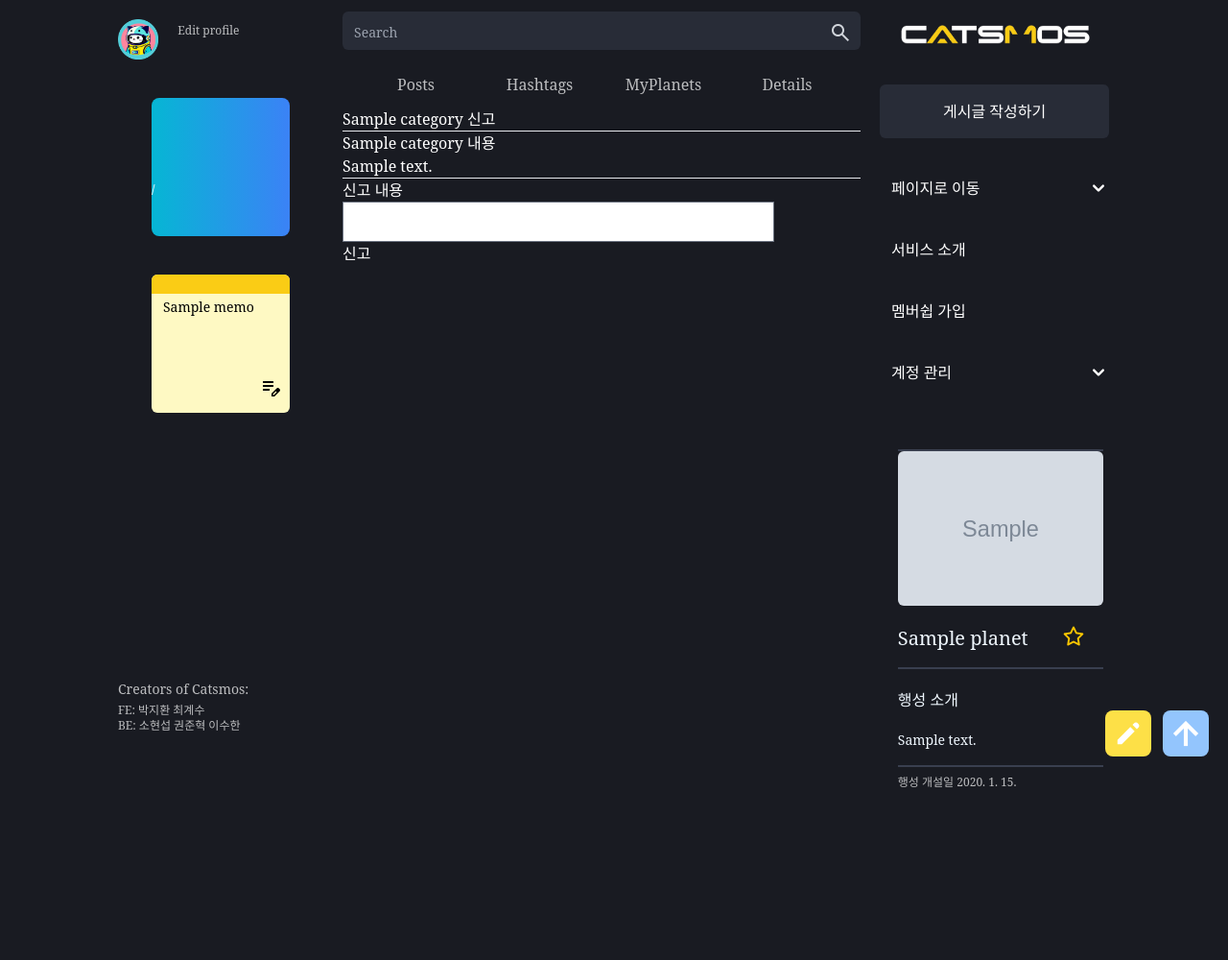
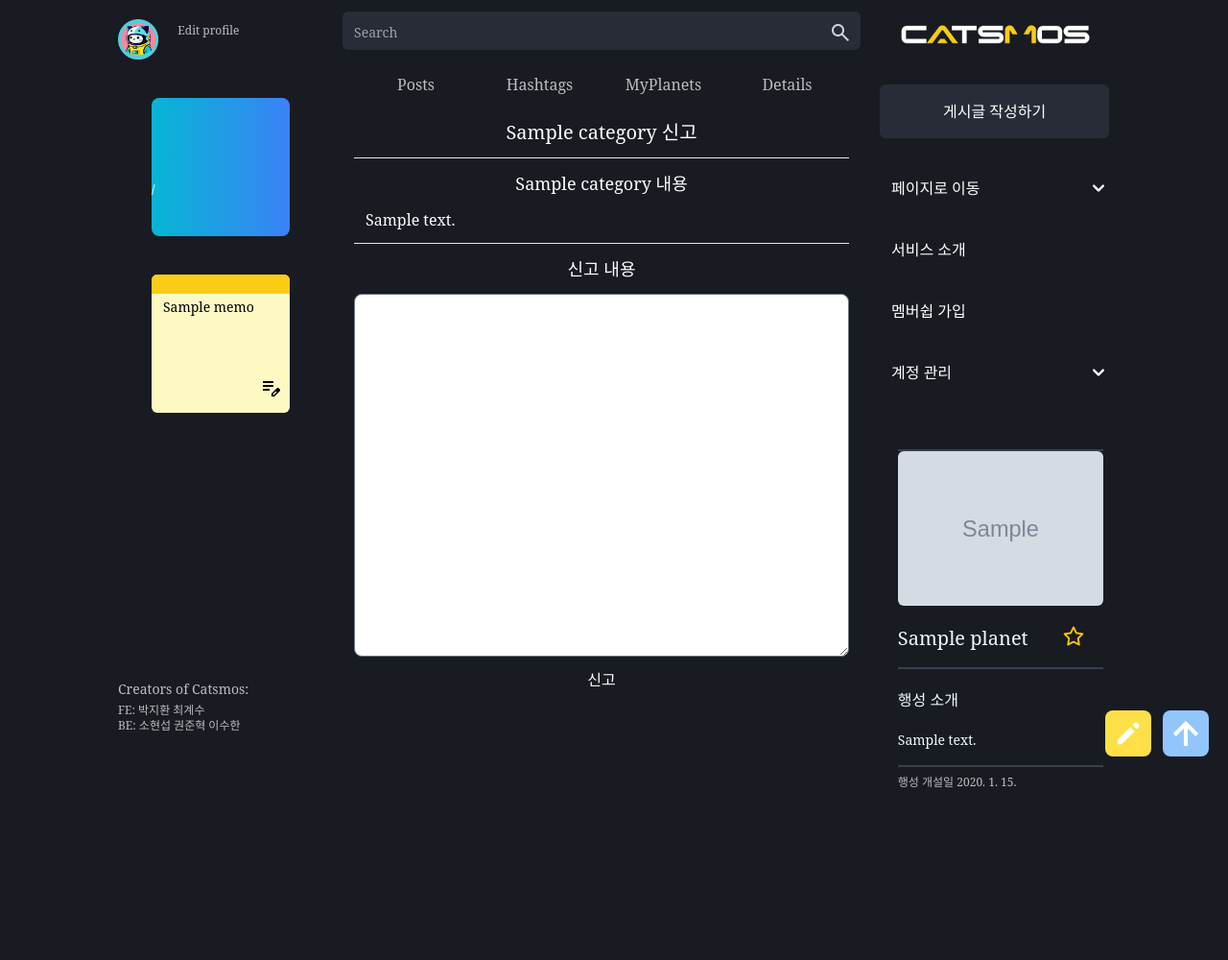
Before and after one commit to kwonjh0825/KDT_FinalProject, a Django app: template app_planets/templates/planets/report.html in a window 1280 px wide. Shown: the whole page at 96% size. Run offline with Django 3.2, Linux system fonts and the light colour scheme; the template is opened without the code that fills it: most values are stand-ins (such as "Sample title", 1, 10 or a date in 2020); grey boxes marked "Sample" are stand-in pictures; one stand-in notice (Sample message) is shown; form fields are guessed from the names that the template uses; some libraries are stand-ins or nearby versions; some web fonts are replaced.

Commit message:
edit html

```diff
--- a/app_planets/templates/planets/report.html
+++ b/app_planets/templates/planets/report.html
@@ -8,19 +8,20 @@
 
 {% block content %}
   <!-- 신고 -->
-  <form action="{% url 'planets:report' planet.name category pk %}" method="POST">
+  <form action="{% url 'planets:report' planet.name category pk %}" method="POST" class="m-3">
     {% csrf_token %}
-    <h3>{{category}} 신고</h3>
+    <p class="text-xl text-center mb-3">{{category}} 신고</p>
     <hr>
-    <div>
+    <div class="mt-3">
+      <p class="text-lg text-center">{{category}} 내용</p>
 
-      <h4>{{category}} 내용</h4>
-      <p>{{reported.content}}</p>
+      <div class="m-3">{{reported.content}}</div>
       <hr>
-
-      <h4>신고 내용</h4>
-      <input type="text" name="report_content" style="width: 450px">
     </div>
-    <input type="submit" value="신고">
+    <div class="grid">
+      <p class="text-center m-3 text-lg">신고 내용</p>
+      <textarea type="text" rows="15" name="report_content" class="text-[#bcbdbf] rounded-lg"></textarea>
+      <input type="submit" value="신고" class="m-3">
+    </div>
   </form>
 {% endblock content %}
```
